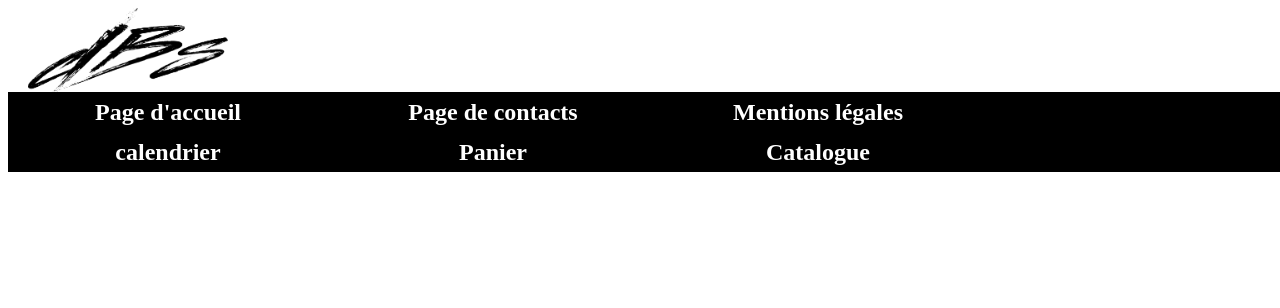
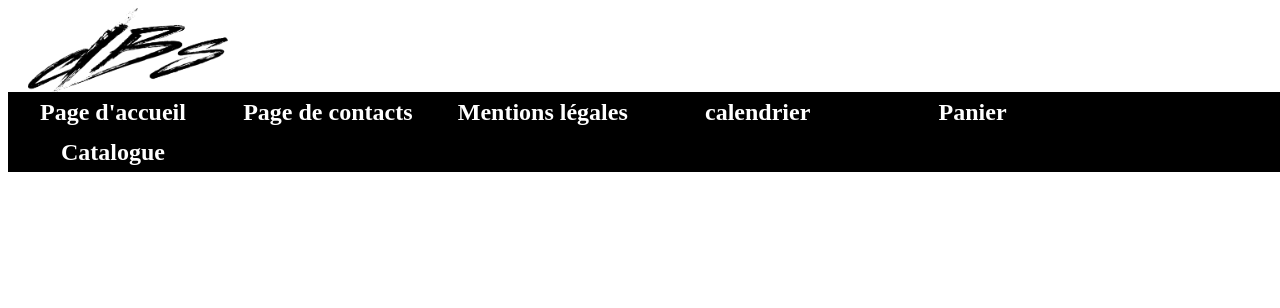
Before and after one commit to bbureau/sitedbs, a PHP site: page /header.php in a window 1280 px wide. Shown: the top 308 px of the page. Run offline with PHP 8.4, Linux system fonts and the light colour scheme; some web fonts are replaced.

Commit message:
truc pas mal

```diff
--- a/Header/header.css
+++ b/Header/header.css
@@ -15,7 +15,7 @@
 
 	position: relative;
 	display: inline-block;
-	width:320px;
+	width:16.4%;
 	height:40px;
 	margin:0px;
 	padding:0px;
@@ -30,6 +30,9 @@
 
 
 }
+
+
+
 
 #recherche {
 	position: absolute;
```
